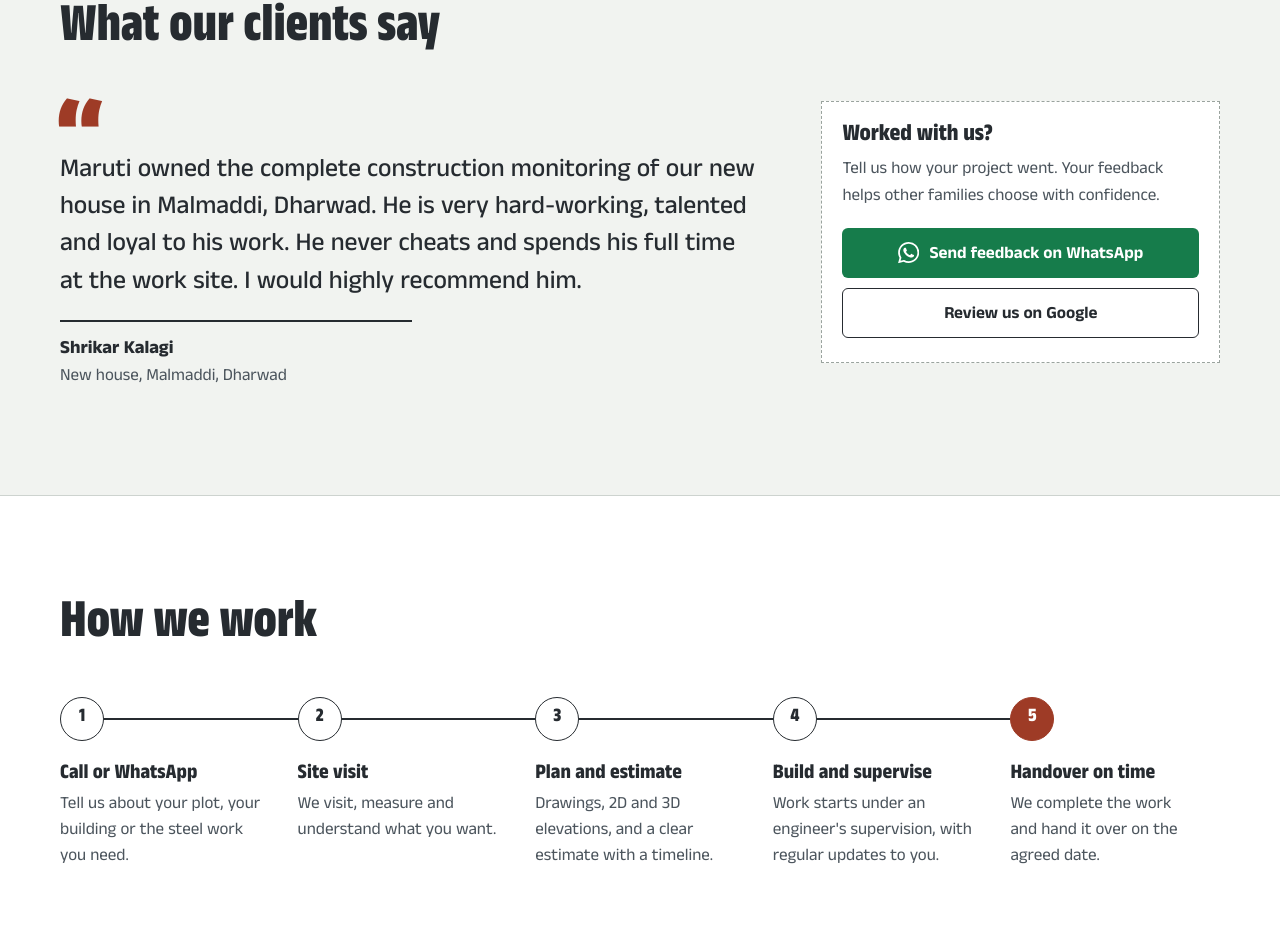
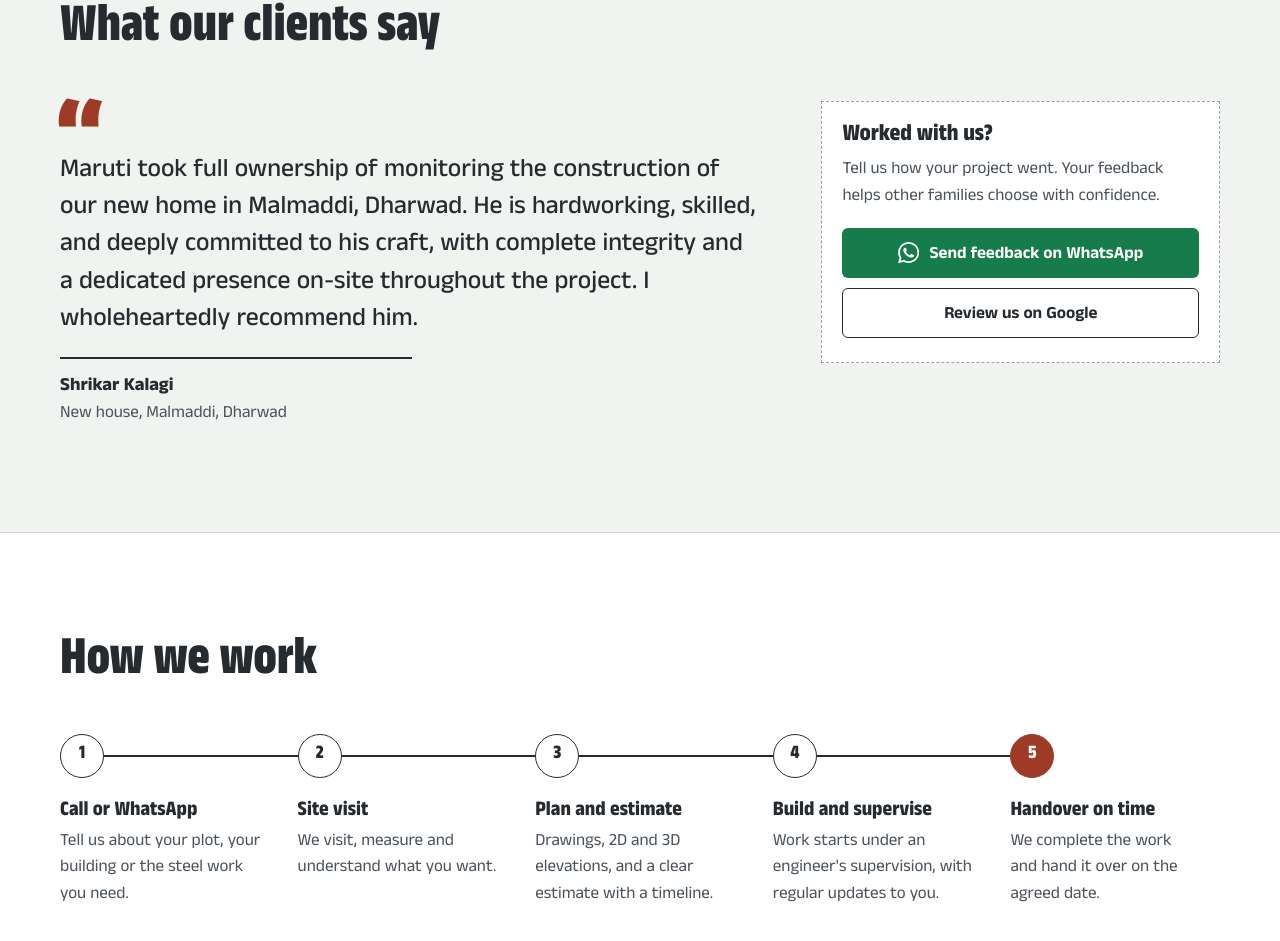
Before and after one commit to shrikarvk/marutisriramfabcons, a plain HTML site: page index.html in a window 1280 px wide. Shown: the part 2954-3895 px from the top of the page. Drawn offline with Linux system fonts and the light colour scheme.

Commit message:
Update Shrikar Kalagi's review text
Replace the review with the revised wording supplied by the user.

Co-Authored-By: Claude Opus 5.5 <noreply@anthropic.com>
Claude-Session: https://claude.ai/code/session_01YFWFPkfBWc2CNdKgGLFPt2

```diff
--- a/index.html
+++ b/index.html
@@ -294,7 +294,7 @@
             <!-- To add a review, copy one <figure class="review"> block. Use real client feedback only. -->
             <figure class="review">
               <blockquote>
-                <p>Maruti owned the complete construction monitoring of our new house in Malmaddi, Dharwad. He is very hard-working, talented and loyal to his work. He never cheats and spends his full time at the work site. I would highly recommend him.</p>
+                <p>Maruti took full ownership of monitoring the construction of our new home in Malmaddi, Dharwad. He is hardworking, skilled, and deeply committed to his craft, with complete integrity and a dedicated presence on-site throughout the project. I wholeheartedly recommend him.</p>
               </blockquote>
               <figcaption><strong>Shrikar Kalagi</strong><span>New house, Malmaddi, Dharwad</span></figcaption>
             </figure>
```
